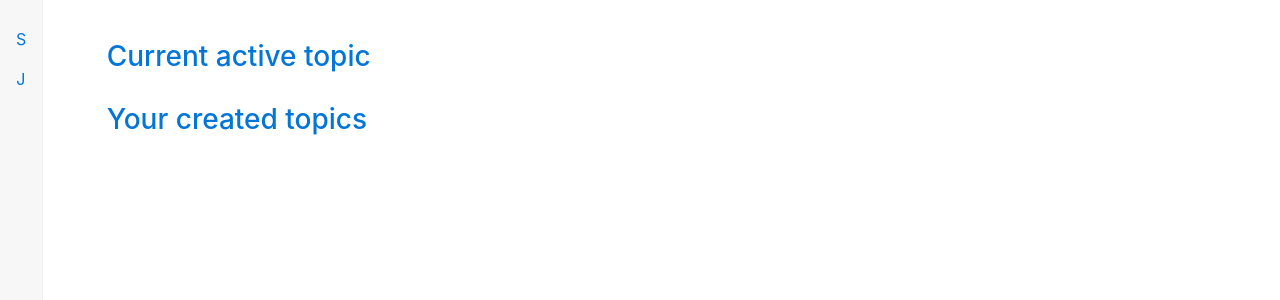
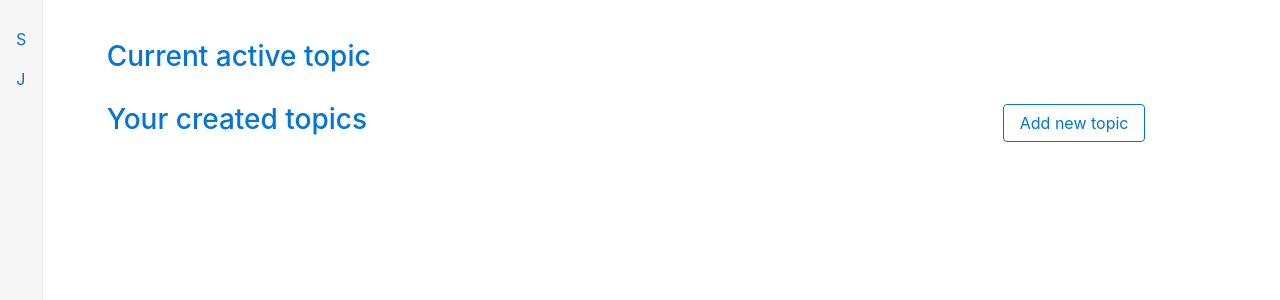
Before and after one commit to hical/HiCAL, a Django app: page /topic/list/ in a window 1280 px wide. Shown: the part 41-341 px from the top of the page. Run offline with Django 3.2, Linux system fonts and the light colour scheme; the visitor is signed in with stand-in values (Sample User, id 1); data that the repository does not hold is empty; some libraries are stand-ins or nearby versions.

Commit message:
Fix signup

```diff
--- a/TrecCoreWeb/treccoreweb/static/js/CAL.js
+++ b/TrecCoreWeb/treccoreweb/static/js/CAL.js
@@ -50,6 +50,7 @@ function document_isEmpty(){
 
 
 function updateDocument(id, title, content){
+    console.log("Updating document view for document id: " + id);
     $('#cal-document').attr("data-doc-id", id).data("doc-id", id);
     $("#document_title").html(title);
     $("#document_content").html(content);
--- a/TrecCoreWeb/treccoreweb/templates/base.html
+++ b/TrecCoreWeb/treccoreweb/templates/base.html
@@ -87,7 +87,7 @@
         <main class="col-sm-10 offset-sm-1 col-md-11 offset-md-0-5 pt-3 top-margin extra-padding">
             {% block messages %}
                 {% if messages %}
-                    <div class="alert alert-success"
+                    <div class="alert alert-alert-{{ message.tags }}"
                          role="alert">
                         <button type="button" class="close" data-dismiss="alert"
                                 aria-label="Close">
--- a/TrecCoreWeb/treccoreweb/topic/templates/topic/details.html
+++ b/TrecCoreWeb/treccoreweb/topic/templates/topic/details.html
@@ -9,8 +9,8 @@
         <h3 class="text-primary">Your current topic</h3>
     </div>
     <div class="col-md-4">
-        <a  href="{% url 'topic:list' %}" class="btn btn-primary">List created topics</a>
-        <a  href="{% url 'topic:create' %}" class="btn btn-primary">Add new topic</a>
+        <a  href="{% url 'topic:list' %}" class="btn btn-primary btn-outline-primary">List created topics</a>
+        <a  href="{% url 'topic:create' %}" class="btn btn-primary btn-outline-primary">Add new topic</a>
     </div>
 </div>
 <hr>
--- a/TrecCoreWeb/treccoreweb/topic/templates/topic/list.html
+++ b/TrecCoreWeb/treccoreweb/topic/templates/topic/list.html
@@ -26,8 +26,11 @@
 {% endif %}
 
 <div class="row extra-top-margin">
-    <div class="col-md-8">
+    <div class="col-md-10">
         <h3 class="text-primary">Your created topics</h3>
+    </div>
+    <div class="col-md-2">
+        <a  href="{% url 'topic:create' %}" class="btn btn-outline-primary">Add new topic</a>
     </div>
 </div>
 
@@ -45,11 +48,11 @@
             <div class="col-md-3" style="display: inherit">
                 <form method="POST" action="{% url 'topic:delete' %}">
                     {% csrf_token %}
-                    <button type="submit" name="topic_id" value="{{ topic.id }}" class="btn btn-primary">Delete</button>
+                    <button type="submit" name="topic_id" value="{{ topic.id }}" class="btn btn-danger">Delete</button>
                 </form>
                 <form class="left-margin" method="POST" action="{% url 'topic:activate' %}">
                     {% csrf_token %}
-                    <button type="submit" name="topic_id" value="{{ topic.id }}" class="btn btn-primary">Activate</button>
+                    <button type="submit" name="topic_id" value="{{ topic.id }}" class="btn btn-success">Activate</button>
                 </form>
             </div>
         </div>
--- a/TrecCoreWeb/treccoreweb/topic/urls.py
+++ b/TrecCoreWeb/treccoreweb/topic/urls.py
@@ -10,6 +10,4 @@ urlpatterns = [
     url(r'^activate/$', views.TopicActivateView.as_view(), name='activate'),
     url(r'^delete/$', views.TopicDeleteView.as_view(), name='delete'),
     url(r'^post_visit/$', views.TopicVisitAJAXView.as_view(), name='post_visit'),
-
-
 ]
--- a/TrecCoreWeb/treccoreweb/topic/views.py
+++ b/TrecCoreWeb/treccoreweb/topic/views.py
@@ -96,8 +96,19 @@ class TopicCreateView(LoginRequiredMixin, generic.CreateView):
     def form_valid(self, form):
         self.object = form.save(commit=False)
         self.object.username = self.request.user
-        self.object.save()
-        CALFunctions.add_session(str(self.object.uuid), self.object.seed_query)
+
+        if CALFunctions.add_session(str(self.object.uuid), self.object.seed_query):
+            self.object.save()
+            messages.add_message(self.request,
+                                 messages.SUCCESS,
+                                 'Your topic has been created but it\'s not active. '
+                                 'Activate it to start working under it')
+        else:
+            messages.add_message(self.request,
+                                 messages.ERROR,
+                                 'Failed to create session. CAL backend failed to add  '
+                                 'session')
+
         return HttpResponseRedirect(self.get_success_url())
 
 
```
Also changed, not shown: TrecCoreWeb/config/settings/base.py (+8 -0 lines), TrecCoreWeb/treccoreweb/CAL/templates/CAL/CAL.html (+28 -12 lines), TrecCoreWeb/treccoreweb/allauth/forms.py (+6 -1 lines), TrecCoreWeb/treccoreweb/interfaces/CAL/functions.py (+4 -3 lines), 1 other file.
